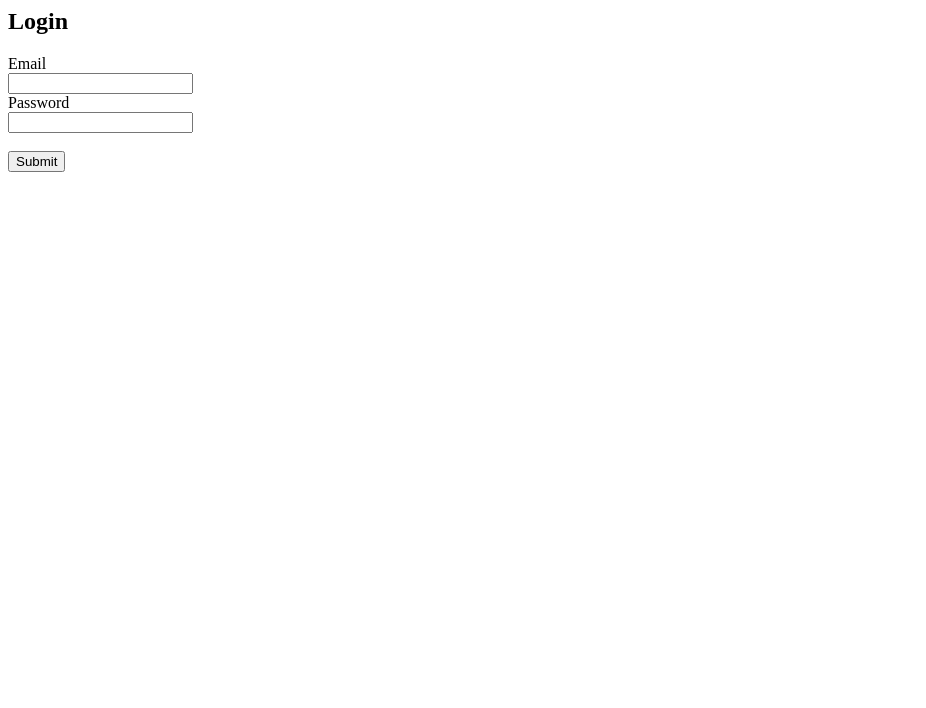
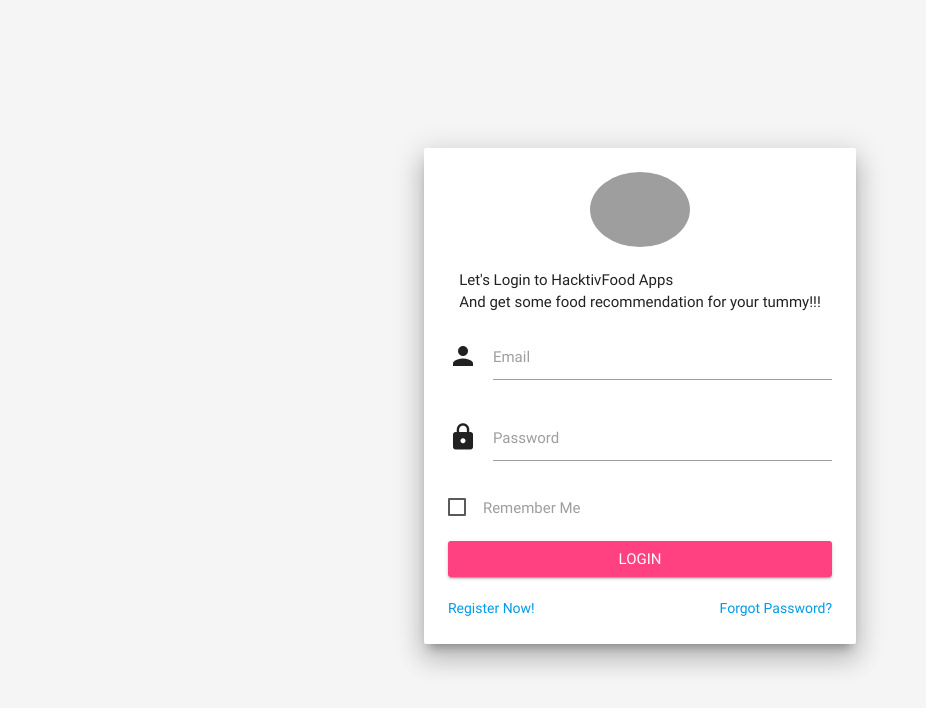
Before and after one commit to HacktivFood/HacktivFoodProject, a website: page client/index.html in a window 1280 px wide. Shown: the whole page, without its empty margins (0-926 px from the left). Drawn offline with nearby package versions, Linux system fonts and the light colour scheme; grey boxes are pictures that could not be loaded.

Commit message:
san: add login page with materialize

```diff
--- a/client/index.html
+++ b/client/index.html
@@ -1,29 +1,117 @@
+<!DOCTYPE html>
 <html lang="en">
 <head>
     <meta charset="UTF-8">
+
+    <!--Let browser know website is optimized for mobile-->
     <meta name="viewport" content="width=device-width, initial-scale=1.0">
-    <title>Document</title>
+    <title>HacktivFood</title>
+
+    <!-- LOGIN Page Center Css -->
+    <style>
+        html,
+        body {
+            height: 100%;
+        }
+        html {
+            display: table;
+            margin: auto;
+        }
+        body {
+            display: table-cell;
+            vertical-align: middle;
+            background: #f5f5f5;
+        }
+    </style>
 </head>
 <body>
-    <!-- login -->
+    <!-- LOGIN PAGE -->
+    <!-- Form Section -->
     <section id="login-page">
-        <h1>Login</h1>
-        <form action="" id="login-form" onsubmit="login(event)">
-            <label for="">Email</label><br>
-            <input type="email" id="login-email"><br>
-            <label for="">Password</label><br>
-            <input type="password" id="login-password"><br><br>
-            <input type="submit" name="" id="">
+        <form id="login-form" onsubmit="login(event)"> <!-- Change The Form Method From Here-->
+            <div class="card-panel z-depth-5">
+
+                <!-- Form Logo Section  -->
+
+                <div class="row margin">
+                    <div class="col s12 m12 l12 center">
+                        <img src="https://i.imgur.com/ypAbAYt.png"
+                         alt="" class="responsive-img circle" style="width:100px;">
+                        <p>Let's Login to HacktivFood Apps<br>And get some food recommendation for your tummy!!!</p>
+                    </div>
+                </div>
+
+                <!-- Form Username Input Section -->
+
+                <div class="col s12 m12 l12">
+                    <div class="input-field">
+                        <i class="material-icons prefix">person</i>
+                        <input type="text" name="login-email" id="login-email">
+                        <label for="username">Email</label>
+                    </div>
+                </div>
+
+                <!-- Form Password Input Section -->
+
+                <div class="col m12 l12">
+                    <div class="input-field">
+                        <i class="material-icons prefix">lock</i>
+                        <input type="password" name="login-password" id="login-password">
+                        <label for="password">Password</label>
+                    </div>
+                </div>
+
+                    <!-- Form Chekbox (Remember Me) Input Section -->
+
+                <div class="left">
+                    <input type="checkbox" id="checkbox">
+                    <label for="checkbox">Remember Me</label>
+                </div>
+                <br><br>
+
+                    <!-- Form Button Section  -->
+
+                <div class="center">
+                    <input type="submit" value="Login" name="submit"
+                    class="btn waves-effect waves-light "
+                    style="width:100%; background-color: #ff4081;">
+                </div>
+
+                    <!-- Form "Register Now" And "Forgot Password" Link Section. -->
+
+                <div class="" style="font-size:14px;"><br>
+                    <a href="" class="left">Register Now!</a>
+                    <a href="" class="right ">Forgot Password?</a>
+                </div><br>
+            </div>
         </form>
     </section>
 
-    <!-- home -->
+    <!-- HOME PAGE -->
+    <!-- Form Section -->
     <section id="home-page">
-        <h1>Home</h1>
-        <button onsubmit="logout()">logout</button>
+        <div class="center">
+            <a class="waves-effect waves-light btn" onclick="logout()"><i class="material-icons left">cloud</i>Log out</a>
+        </div>
+
     </section>
 
+    <!--Import jQuery before materialize.js-->
+    <script type="text/javascript" src="https://code.jquery.com/jquery-2.1.1.min.js"></script>
+    <script type="text/javascript" src="https://cdnjs.cloudflare.com/ajax/libs/materialize/0.100.2/js/materialize.min.js"></script>
+
     <script src="https://ajax.googleapis.com/ajax/libs/jquery/3.5.1/jquery.min.js"></script>
-    <script src ="./main.js"></script>
+
+    <!-- MATERIALIZE -->
+    <link rel="stylesheet" href="https://cdnjs.cloudflare.com/ajax/libs/materialize/1.0.0/css/materialize.min.css">
+
+     <!--Import Google Icon Font-->
+     <link href="http://fonts.googleapis.com/icon?family=Material+Icons" rel="stylesheet">
+
+     <!--Import materialize.css-->
+     <link type="text/css" rel="stylesheet" href="https://cdnjs.cloudflare.com/ajax/libs/materialize/0.100.2/css/materialize.min.css"
+     media="screen,projection"/>
+
+    <script src="./main.js" ></script>
 </body>
 </html>
--- a/server/config/config.json
+++ b/server/config/config.json
@@ -1,10 +1,9 @@
 {
   "development": {
     "username": "postgres",
-    "password": "postgres",
+    "password": "user",
     "database": "hacktivfood_db",
     "host": "127.0.0.1",
-    "dialect": "postgres",
-    "port": 5433
+    "dialect": "postgres"
   }
 }
```
Also changed, not shown: client/in.html (added, +29 -0 lines).
